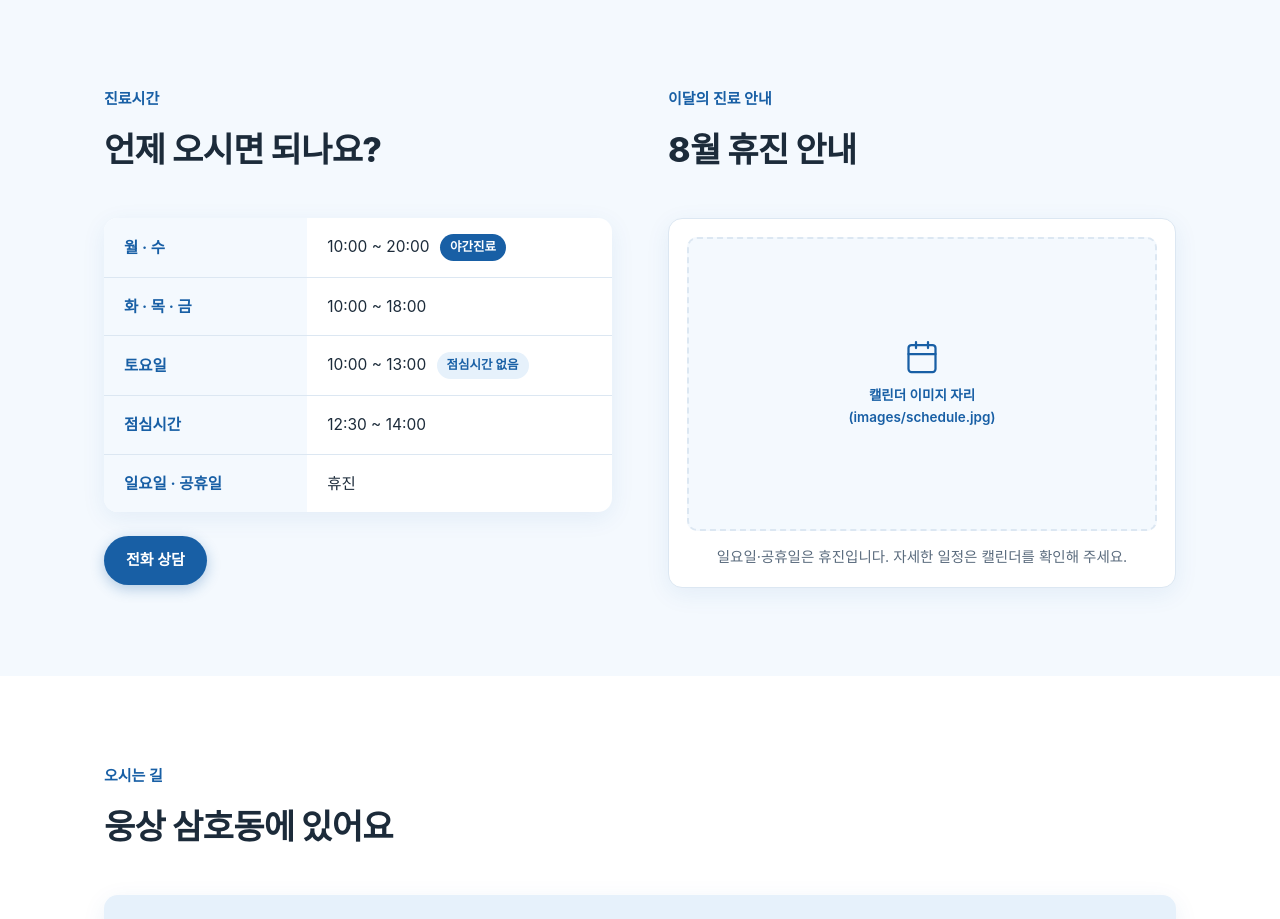
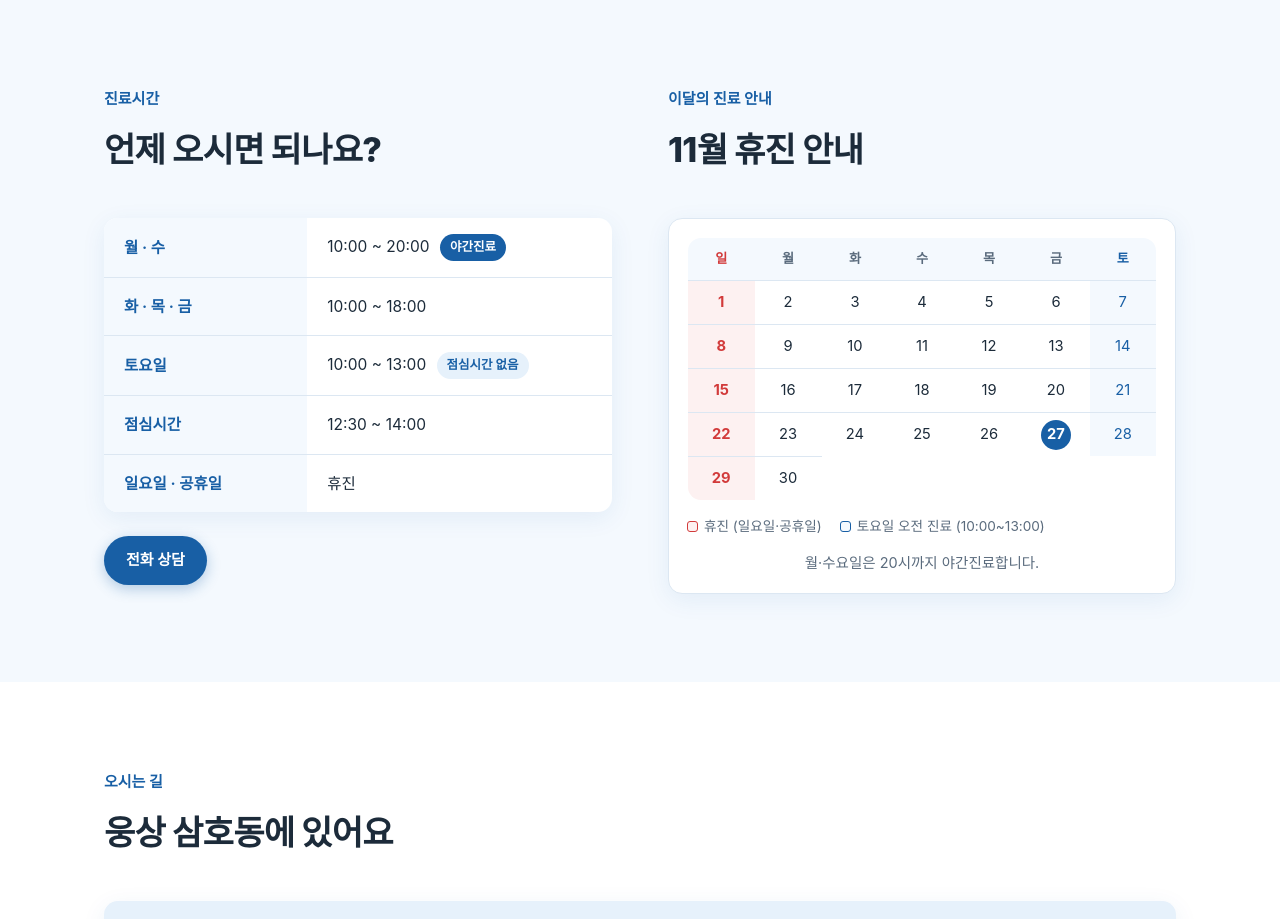
Before and after one commit to barumdentalclinic-wq/barum-website, a plain HTML site: page index.html in a window 1280 px wide. Shown: the part 2880-3799 px from the top of the page. Drawn offline with Linux system fonts and the light colour scheme; grey boxes are pictures that could not be loaded; a web font is replaced by a local one.

Commit message:
네비 활성 표시 수정 + 이달의 휴진 달력 자동 생성
- pay.html 네비에 active 클래스 추가
- 휴진 캘린더: 이미지 교체 방식 → 매달 자동으로 그려지는 달력으로 교체
  (일요일·공휴일 자동 휴진 표시, 임시 휴진일은 EXTRA_CLOSED에 추가)

Co-Authored-By: Claude Fable 5 <noreply@anthropic.com>
Claude-Session: https://claude.ai/code/session_01V1uFyKcdKYSiCSGGBkjZLB

```diff
--- a/css/styles.css
+++ b/css/styles.css
@@ -1072,3 +1072,69 @@ a.contact-card:hover {
   border: 2px solid var(--blue);
 }
 .btn-outline:hover { background: var(--blue-light); }
+
+/* ==========================================================
+   이달의 휴진 달력
+   ========================================================== */
+.clinic-calendar { margin-bottom: 14px; }
+
+.cal-table {
+  width: 100%;
+  border-collapse: collapse;
+  background: var(--white);
+  border: 1px solid var(--line);
+  border-radius: var(--radius);
+  overflow: hidden;
+  table-layout: fixed;
+}
+
+.cal-table th {
+  padding: 10px 0;
+  font-size: 0.82rem;
+  font-weight: 700;
+  color: var(--text-sub);
+  background: var(--blue-pale);
+  border-bottom: 1px solid var(--line);
+}
+
+.cal-table th.cal-sun { color: #D23B3B; }
+.cal-table th.cal-sat { color: var(--blue); }
+
+.cal-table td {
+  height: 44px;
+  text-align: center;
+  font-size: 0.92rem;
+  color: var(--text);
+  border-top: 1px solid var(--line);
+}
+.cal-table tbody tr:first-child td { border-top: none; }
+
+.cal-table td.cal-closed { color: #D23B3B; background: #FDF1F1; font-weight: 700; }
+.cal-table td.cal-satday { color: var(--blue); background: var(--blue-pale); }
+
+.cal-table td.cal-today span {
+  display: inline-flex;
+  align-items: center;
+  justify-content: center;
+  width: 30px;
+  height: 30px;
+  border-radius: 50%;
+  background: var(--blue);
+  color: #fff;
+  font-weight: 700;
+}
+
+.cal-legend {
+  display: flex;
+  flex-wrap: wrap;
+  gap: 8px 18px;
+  font-size: 0.85rem;
+  color: var(--text-sub);
+  margin-bottom: 10px;
+}
+.cal-legend span { display: inline-flex; align-items: center; gap: 6px; }
+.cal-legend .dot {
+  width: 11px; height: 11px; border-radius: 3px; display: inline-block;
+}
+.cal-legend .dot-closed { background: #FDF1F1; border: 1.5px solid #D23B3B; }
+.cal-legend .dot-sat { background: var(--blue-pale); border: 1.5px solid var(--blue); }
--- a/index.html
+++ b/index.html
@@ -240,18 +240,15 @@
           </div>
           <div class="info-notice">
             <p class="section-eyebrow">이달의 진료 안내</p>
-            <!-- ✏️ 매달 수정: 월 숫자를 바꾸세요 -->
-            <h2 class="section-title">8월 휴진 안내</h2>
+            <h2 class="section-title" id="noticeTitle">이달의 휴진 안내</h2>
             <div class="notice-box">
-              <!-- ✏️ 매달 수정: images/schedule.jpg 파일을 새 캘린더 이미지로 교체하면 됩니다 (파일명은 그대로) -->
-              <img src="images/schedule.jpg" alt="이달의 진료 일정 캘린더" class="notice-calendar"
-                   onerror="this.style.display='none'; document.getElementById('calendarPlaceholder').style.display='flex';">
-              <div class="notice-placeholder" id="calendarPlaceholder">
-                <svg viewBox="0 0 24 24" width="36" height="36" fill="none" stroke="currentColor" stroke-width="1.5" stroke-linecap="round" stroke-linejoin="round"><rect x="3" y="4" width="18" height="18" rx="2"/><path d="M16 2v4M8 2v4M3 10h18"/></svg>
-                <span>캘린더 이미지 자리<br>(images/schedule.jpg)</span>
+              <!-- 달력은 자동으로 그려집니다. 휴진일 추가는 js/main.js 맨 아래 EXTRA_CLOSED 에서 -->
+              <div class="clinic-calendar" id="clinicCalendar"></div>
+              <div class="cal-legend">
+                <span><i class="dot dot-closed"></i>휴진 (일요일·공휴일)</span>
+                <span><i class="dot dot-sat"></i>토요일 오전 진료 (10:00~13:00)</span>
               </div>
-              <!-- ✏️ 매달 수정: 휴진일 안내 문구 -->
-              <p class="notice-text">일요일·공휴일은 휴진입니다. 자세한 일정은 캘린더를 확인해 주세요.</p>
+              <p class="notice-text">월·수요일은 20시까지 야간진료합니다.</p>
             </div>
           </div>
         </div>
--- a/js/main.js
+++ b/js/main.js
@@ -66,3 +66,59 @@ if (menuToggle && gnb) {
     }, SLIDE_INTERVAL);
   }
 })();
+
+// ===== 이달의 휴진 달력 (자동 생성) =====
+(function () {
+  const wrap = document.getElementById('clinicCalendar');
+  if (!wrap) return;
+
+  // ✏️ 공휴일 목록 — 새해가 되면 다음 해 공휴일을 추가해 주세요 (YYYY-MM-DD)
+  //    설날·추석 연휴, 대체공휴일은 달력을 확인해서 넣어주세요
+  const HOLIDAYS = [
+    '2026-12-25', // 성탄절
+    '2027-01-01', // 신정
+    '2027-03-01', // 삼일절
+    '2027-05-05', // 어린이날
+    '2027-06-06', // 현충일
+    '2027-08-15', // 광복절
+    '2027-10-03', // 개천절
+    '2027-10-09', // 한글날
+    '2027-12-25', // 성탄절
+  ];
+
+  // ✏️ 임시 휴진일 — 병원 사정으로 쉬는 날을 여기에 추가 (예: '2026-12-31')
+  const EXTRA_CLOSED = [
+  ];
+
+  const today = new Date();
+  const year = today.getFullYear();
+  const month = today.getMonth(); // 0~11
+
+  const title = document.getElementById('noticeTitle');
+  if (title) title.textContent = (month + 1) + '월 휴진 안내';
+
+  const pad = (n) => (n < 10 ? '0' + n : '' + n);
+  const key = (d) => year + '-' + pad(month + 1) + '-' + pad(d);
+
+  const firstDay = new Date(year, month, 1).getDay(); // 0=일
+  const lastDate = new Date(year, month + 1, 0).getDate();
+
+  let html = '<table class="cal-table"><thead><tr>';
+  ['일', '월', '화', '수', '목', '금', '토'].forEach((d, i) => {
+    html += '<th class="' + (i === 0 ? 'cal-sun' : i === 6 ? 'cal-sat' : '') + '">' + d + '</th>';
+  });
+  html += '</tr></thead><tbody><tr>';
+
+  for (let i = 0; i < firstDay; i++) html += '<td></td>';
+
+  for (let d = 1; d <= lastDate; d++) {
+    const dow = (firstDay + d - 1) % 7;
+    if (dow === 0 && d !== 1) html += '</tr><tr>';
+    const isClosed = dow === 0 || HOLIDAYS.indexOf(key(d)) !== -1 || EXTRA_CLOSED.indexOf(key(d)) !== -1;
+    let cls = isClosed ? 'cal-closed' : dow === 6 ? 'cal-satday' : '';
+    if (d === today.getDate()) cls += ' cal-today';
+    html += '<td class="' + cls.trim() + '"><span>' + d + '</span></td>';
+  }
+  html += '</tr></tbody></table>';
+  wrap.innerHTML = html;
+})();
```
Also changed, not shown: pay.html (+1 -1 lines).
